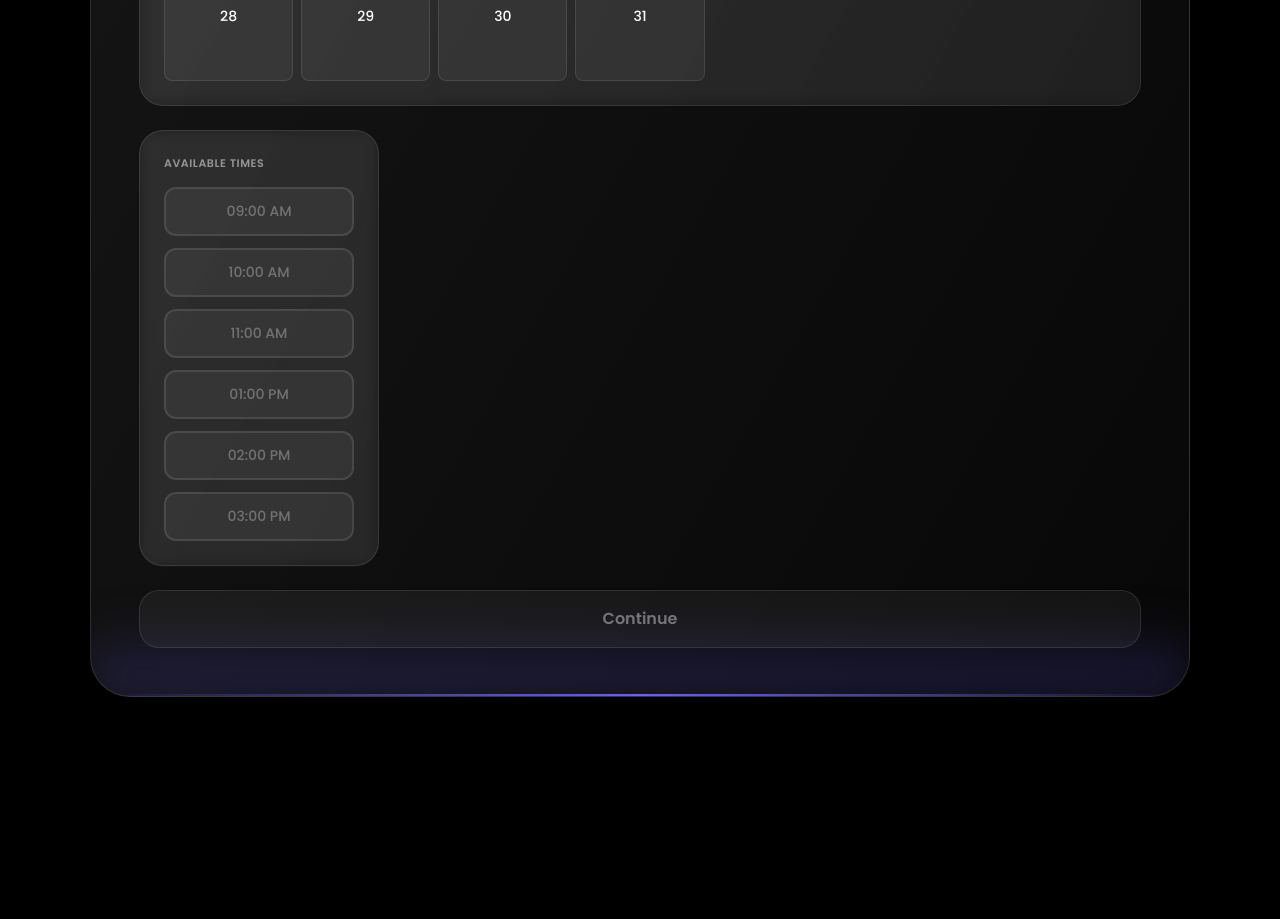
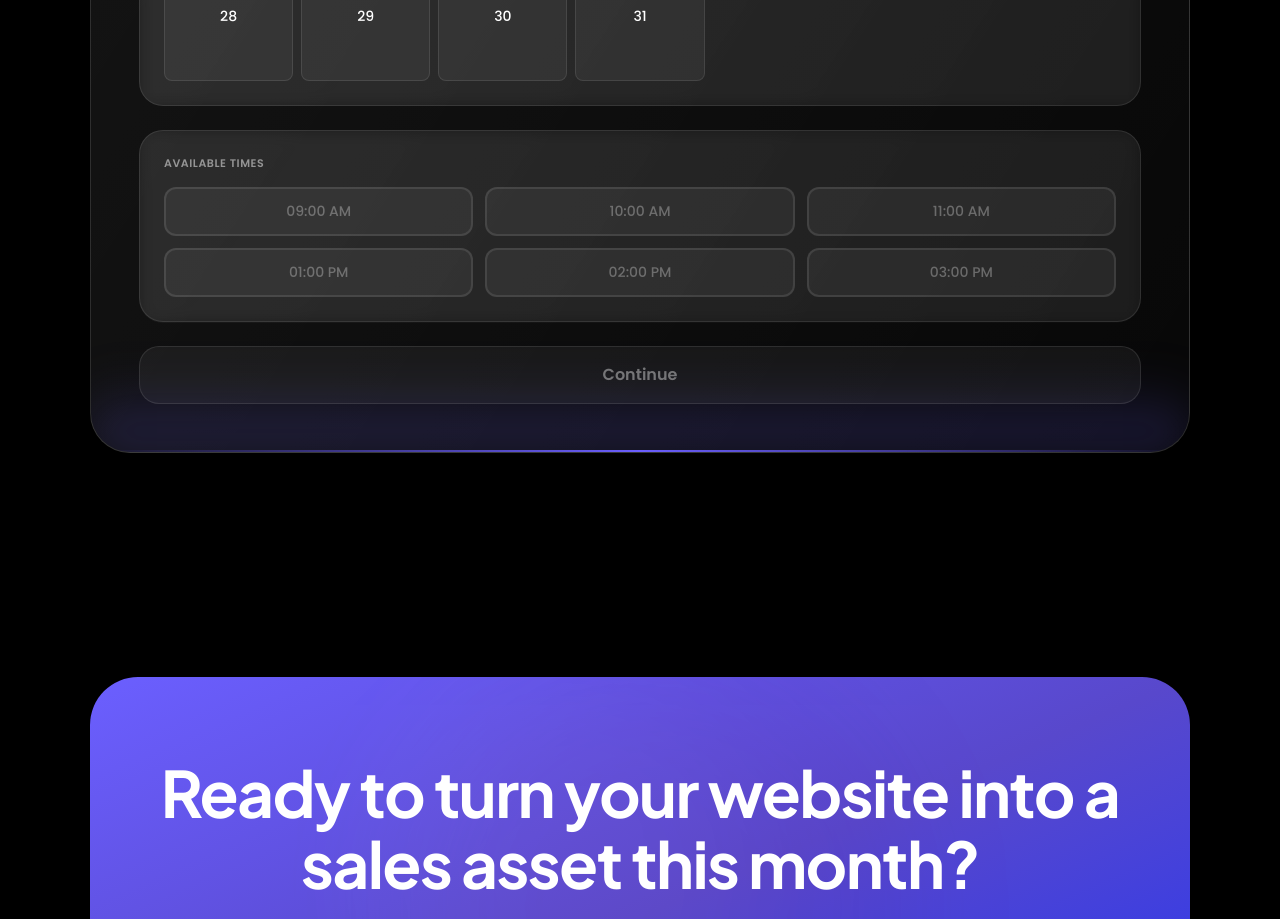
Before and after one commit to varun-vk17/roninbuild, a React (Vite) app: page / in a window 1280 px wide. Shown: the part 8440-9359 px from the top of the page. Built offline with nearby package versions, Linux system fonts and the light colour scheme.

Commit message:
fix: make time slots horizontal grid on desktop

```diff
--- a/src/components/NewSections.tsx
+++ b/src/components/NewSections.tsx
@@ -457,11 +457,11 @@ export function BookingSection() {
                       </div>
 
                       {/* Available Times */}
-                      <div className="w-[240px] bg-white/5 backdrop-blur-sm rounded-[24px] p-6 border border-white/10">
+                      <div className="flex-1 bg-white/5 backdrop-blur-sm rounded-[24px] p-6 border border-white/10">
                         <h4 className="font-['Poppins',sans-serif] font-semibold text-[11px] text-white/50 mb-4 uppercase tracking-wider">
                           Available Times
                         </h4>
-                        <div className="space-y-3">
+                        <div className="grid grid-cols-1 md:grid-cols-2 lg:grid-cols-3 gap-3">
                           {availableTimes.map((time) => (
                             <button
                               key={time}
```
